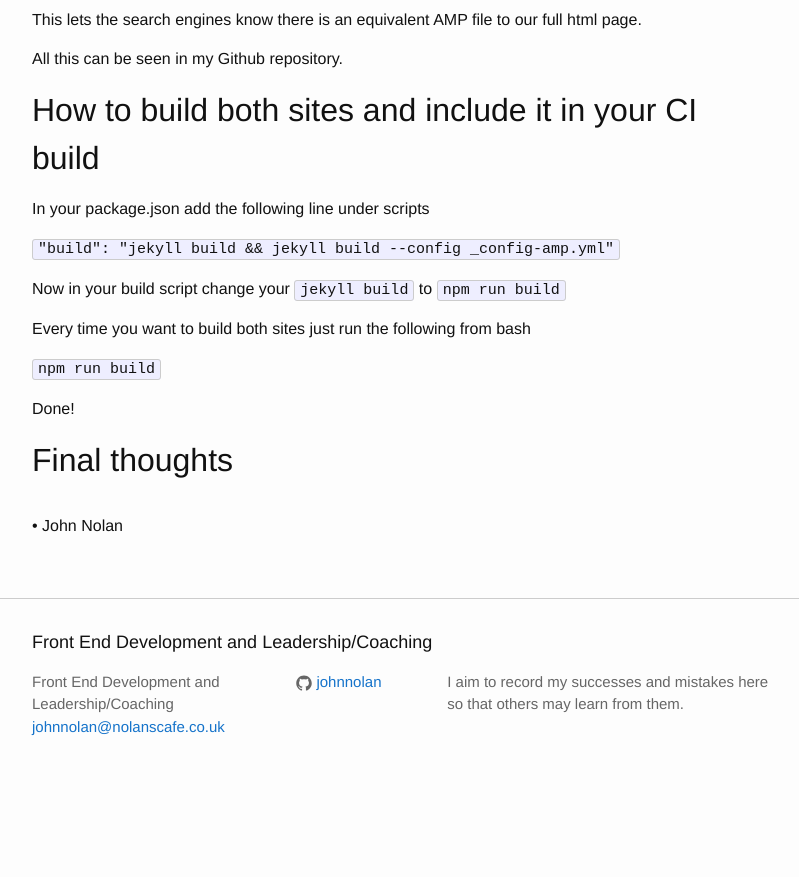
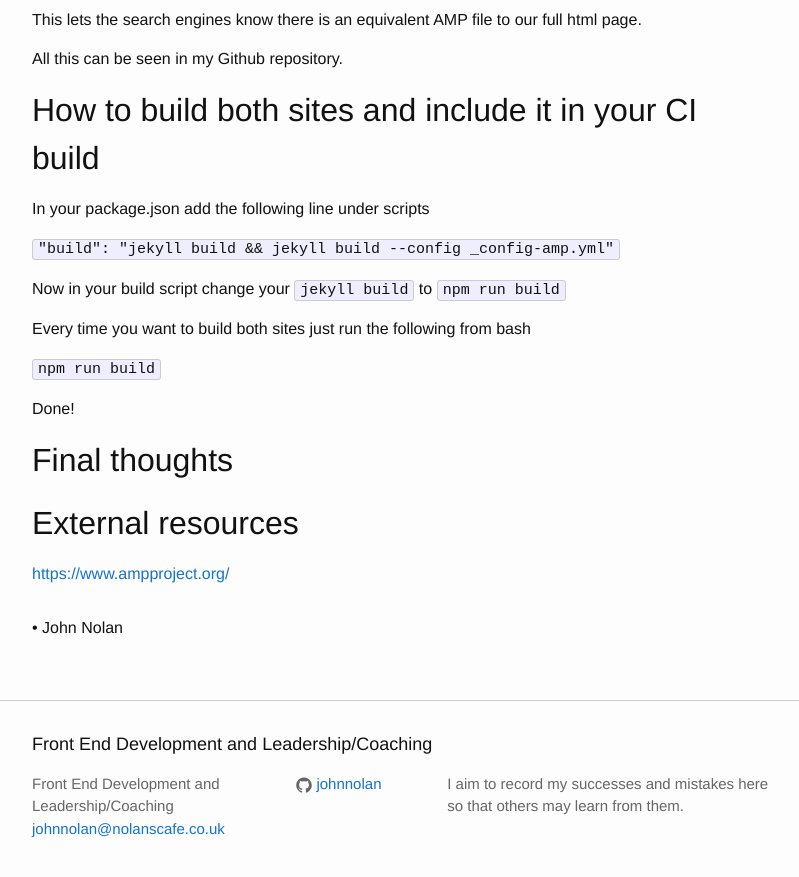
Before and after one commit to johnnolan/blog, a Jekyll site: the page built from _posts/2017-03-05-jekyll-amp-setup.markdown, in a window 1280 px wide and 900 px high, scrolled down 6600 px. Shown: the top 877 px of the window, without its empty margins (238-1037 px from the left). Built offline with Jekyll 4.4.1, drawn with Linux system fonts in a browser that asks for light colours; before the commit the page ends 7398 px from its top, so only the background shows below that.

Commit message:
AMP blog article  started

```diff
--- a/_posts/2017-03-05-jekyll-amp-setup.markdown
+++ b/_posts/2017-03-05-jekyll-amp-setup.markdown
@@ -339,3 +339,8 @@ Done!
 
 
 ## Final thoughts
+
+
+
+## External resources
+[https://www.ampproject.org/](https://www.ampproject.org/)
```
